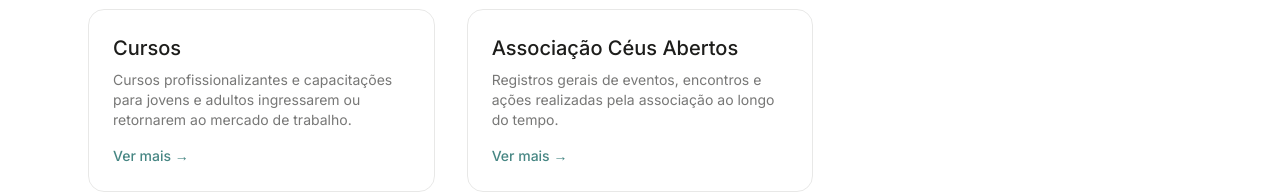
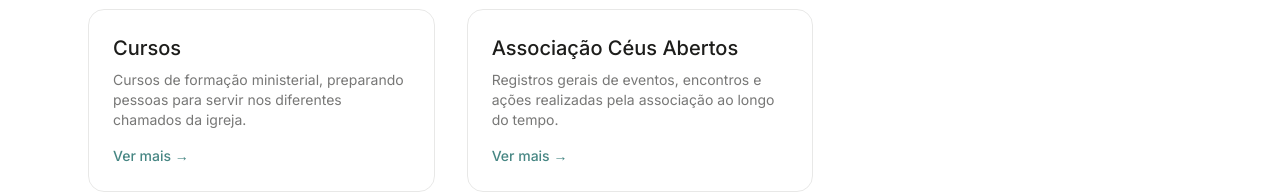
Before and after one commit to asaflael1991-maker/ceus-abertos-site, a Next.js app: page /projetos in a window 1280 px wide. Shown: the part 523-715 px from the top of the page. Built offline with nearby package versions, Linux system fonts and the light colour scheme.

Commit message:
Atualiza texto da página Cursos para formação ministerial

```diff
--- a/src/content/projetos.ts
+++ b/src/content/projetos.ts
@@ -59,10 +59,11 @@
     slug: "cursos",
     nome: "Cursos",
     resumo:
-      "Cursos profissionalizantes e capacitações para jovens e adultos ingressarem ou retornarem ao mercado de trabalho.",
+      "Cursos de formação ministerial, preparando pessoas para servir nos diferentes chamados da igreja.",
     descricao: [
-      "Os cursos oferecidos pela Associação Cristã Céus Abertos têm como objetivo ampliar as oportunidades de qualificação profissional de jovens e adultos da comunidade.",
-      "Por meio de capacitações, oficinas e cursos profissionalizantes, o projeto busca contribuir para a autonomia financeira das famílias atendidas e para a construção de novas oportunidades de trabalho e renda.",
+      "Os cursos oferecidos pela Associação Cristã Céus Abertos têm como objetivo formar e capacitar pessoas para servir nos ministérios da igreja, aprofundando o conhecimento bíblico e desenvolvendo o chamado de cada um.",
+      "As turmas são voltadas aos cinco ministérios: pastorado, evangelista, profecia, adoração e mestre — preparando líderes e voluntários para exercer essas funções com maturidade espiritual e responsabilidade.",
+      "Mais do que ensinar conteúdo, os cursos existem para formar pessoas comprometidas com o Reino de Deus e prontas para servir à igreja e à comunidade.",
     ],
     galeriaLabel: "Cursos",
   },
```
Also changed, not shown: 1 other file (tests, documents, lock files or other folders).
